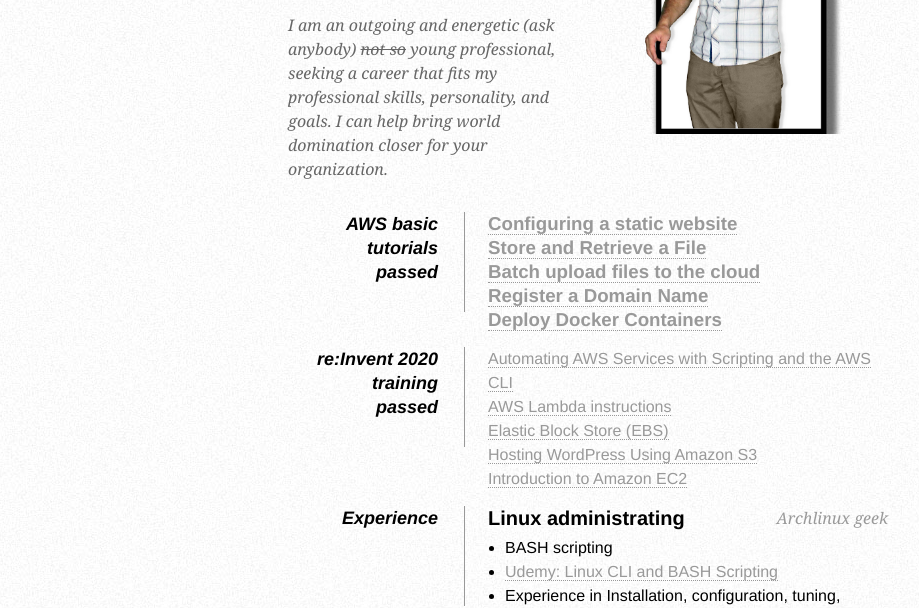
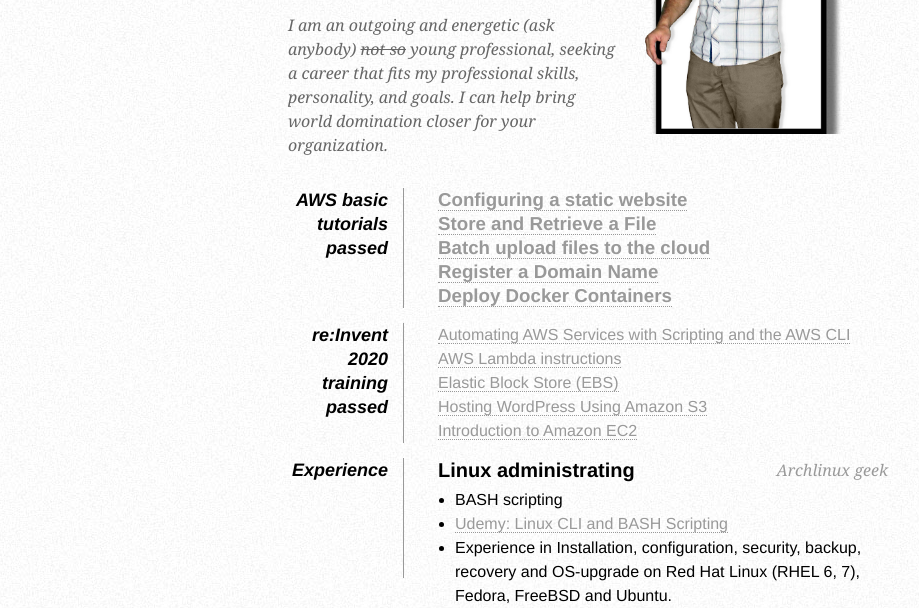
Before and after one commit to frost9i/DevOps_online_Kharkiv_2020Q42021Q1, a plain HTML site: page m2/task2.2/index.html in a window 1280 px wide. Shown: the part 204-812 px from the top of the page, without its empty margins (52-971 px from the left). Drawn offline with Linux system fonts and the light colour scheme.

Commit message:
s3 bucket static web page update 2

```diff
--- a/m2/task2.2/index.html
+++ b/m2/task2.2/index.html
@@ -22,10 +22,10 @@
         a { color: #999; text-decoration: none; border-bottom: 1px dotted #999; }
         a:hover { border-bottom-style: solid; color: black; }
         ul { margin: 0 0 32px 17px; }
-        #objective { width: 300px; float: left; }
+        #objective { width: 330px; float: left; }
         #objective p { font-family: Georgia, Serif; font-style: italic; color: #666; }
-        dt { font-style: italic; font-weight: bold; font-size: 18px; text-align: right; padding: 0 26px 0 0; width: 150px; float: left; height: 100px; border-right: 1px solid #999;  }
-        dd { width: 400px; float: right; }
+        dt { font-style: italic; font-weight: bold; font-size: 18px; text-align: right; padding: 0 15px 0 0; width: 100px; float: left; height: 120px; border-right: 1px solid #999;  }
+        dd { width: 450px; float: right; }
         dd.clear { float: none; margin: 0; height: 15px; }
      </style>
 </head>
@@ -86,7 +86,7 @@
                 <ul>
                     <li>BASH scripting</li>
                     <li><a href="https://www.udemy.com/course/linux-command-line-interface-and-bash-scripting/">Udemy: Linux CLI and BASH Scripting</a></li>
-                    <li>Experience in Installation, configuration, tuning, security, backup, recovery and OS-upgrade on Red Hat Linux (RHEL 6, 7), Fedora, FreeBSD and Ubuntu.</li>
+                    <li>Experience in Installation, configuration, security, backup, recovery and OS-upgrade on Red Hat Linux (RHEL 6, 7), Fedora, FreeBSD and Ubuntu.</li>
                 </ul>
                 </dd>
 
```
